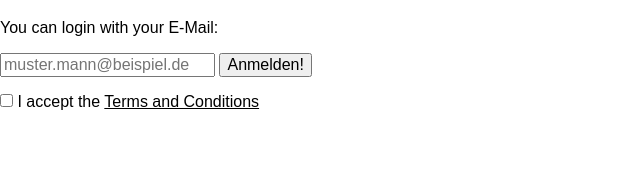
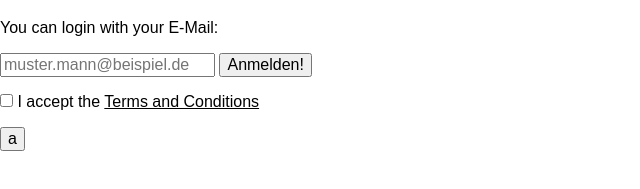
Before and after one commit to max-wil/open_wifi, a plain HTML site: page open_wifi.html in a window 1280 px wide. Shown: the part 79-268 px from the top of the page, without its empty margins (0-640 px from the left). Drawn offline with Linux system fonts and the light colour scheme.

Commit message:
Forked html.

```diff
--- a/open_wifi.html
+++ b/open_wifi.html
@@ -17,5 +17,6 @@
                 <p><input type="checkbox" required name="terms"> I accept the <u>Terms and Conditions</u></p>
             </form>
         </div>
+        <input type = "button" value = "a"/>
     </body>
 </html>
```
